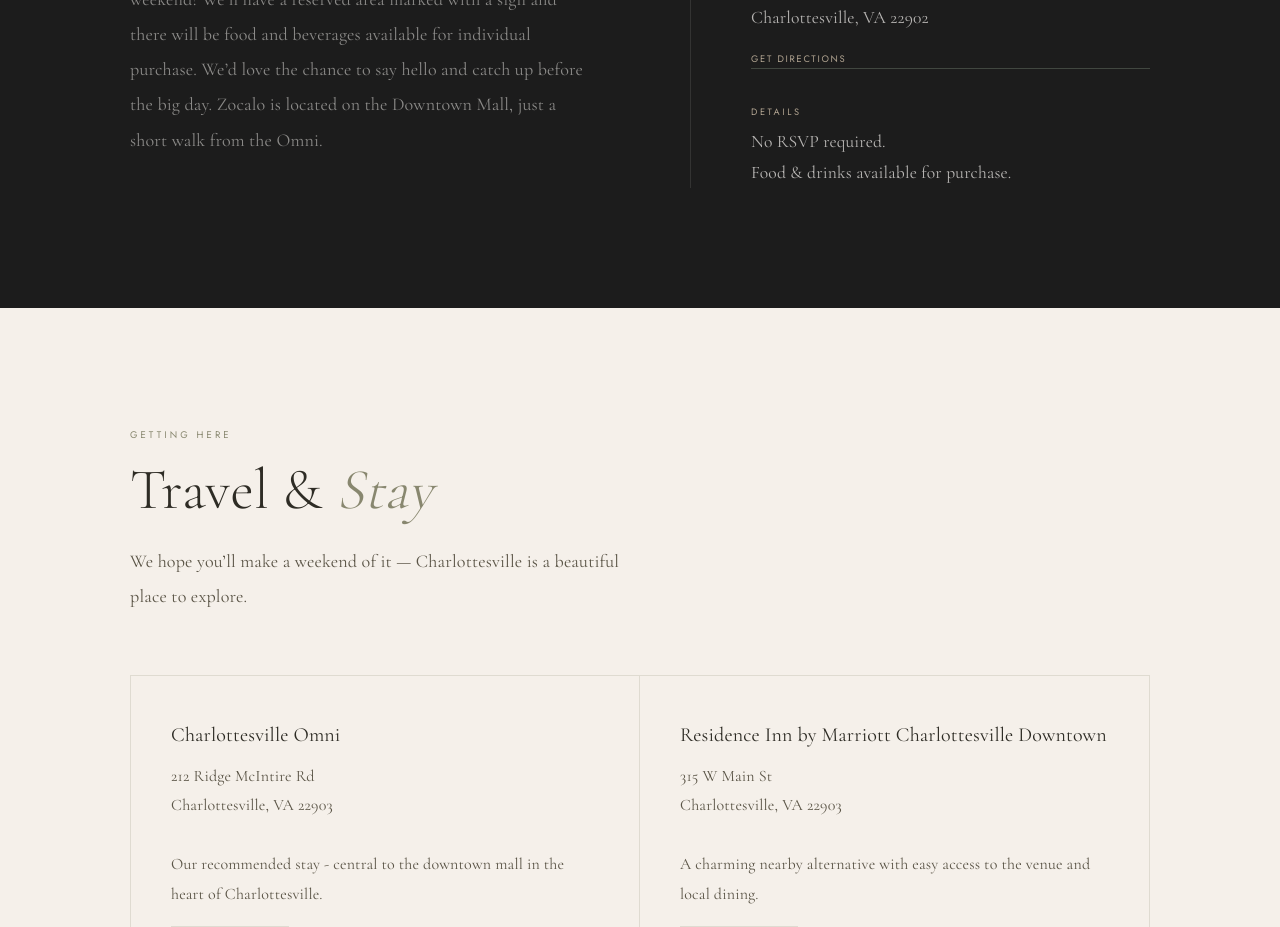
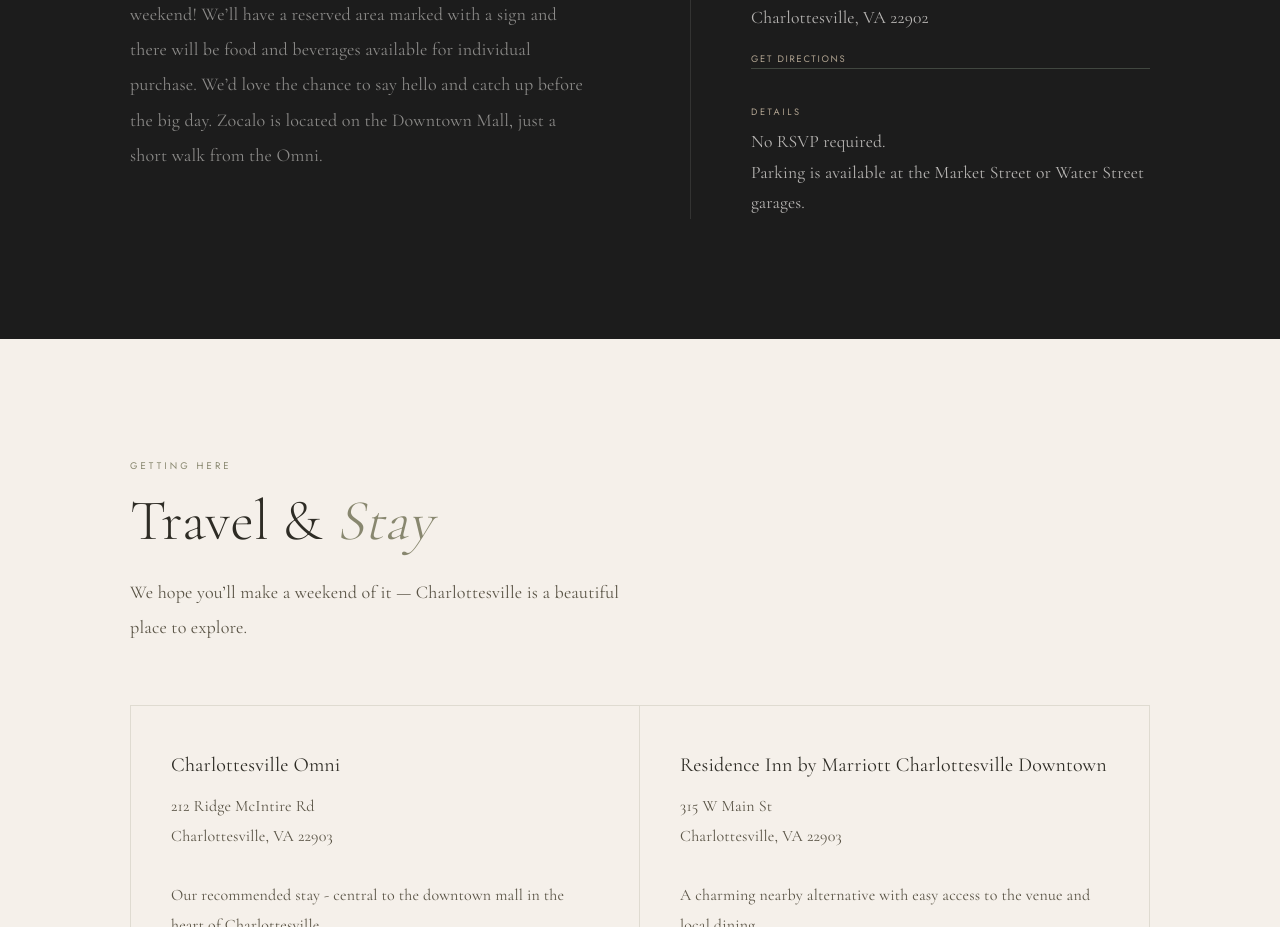
Before and after one commit to mrobillard/wedding-website, a Next.js app: page / in a window 1280 px wide. Shown: the part 3780-4707 px from the top of the page. Built offline with nearby package versions, Linux system fonts and the light colour scheme.

Commit message:
add Zocalo parking info

```diff
--- a/src/app/page.tsx
+++ b/src/app/page.tsx
@@ -541,7 +541,7 @@
               <p className="mg-val">
                 No RSVP required.
                 <br />
-                Food &amp; drinks available for purchase.
+                Parking is available at the Market Street or Water Street garages.
               </p>
             </div>
           </div>
```
